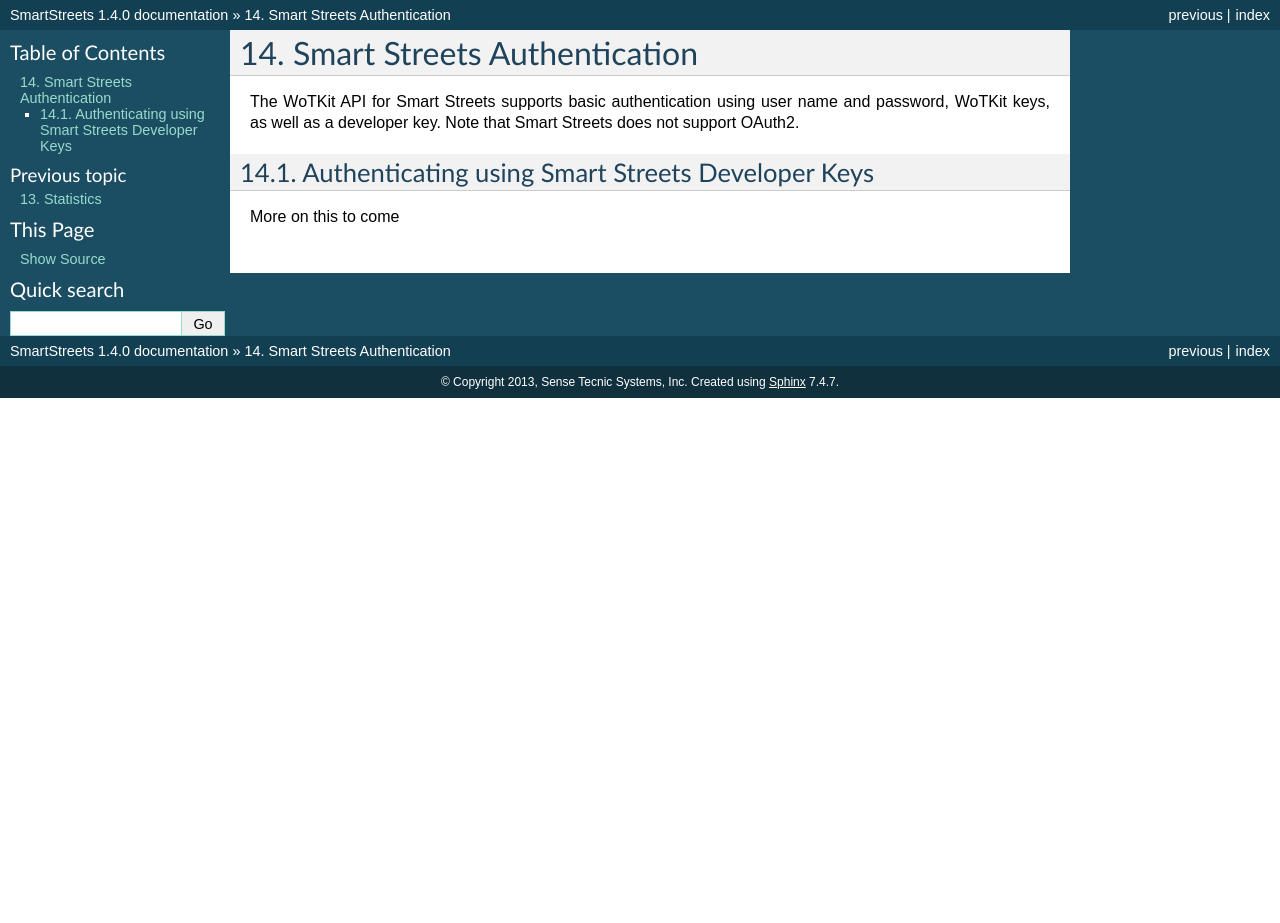
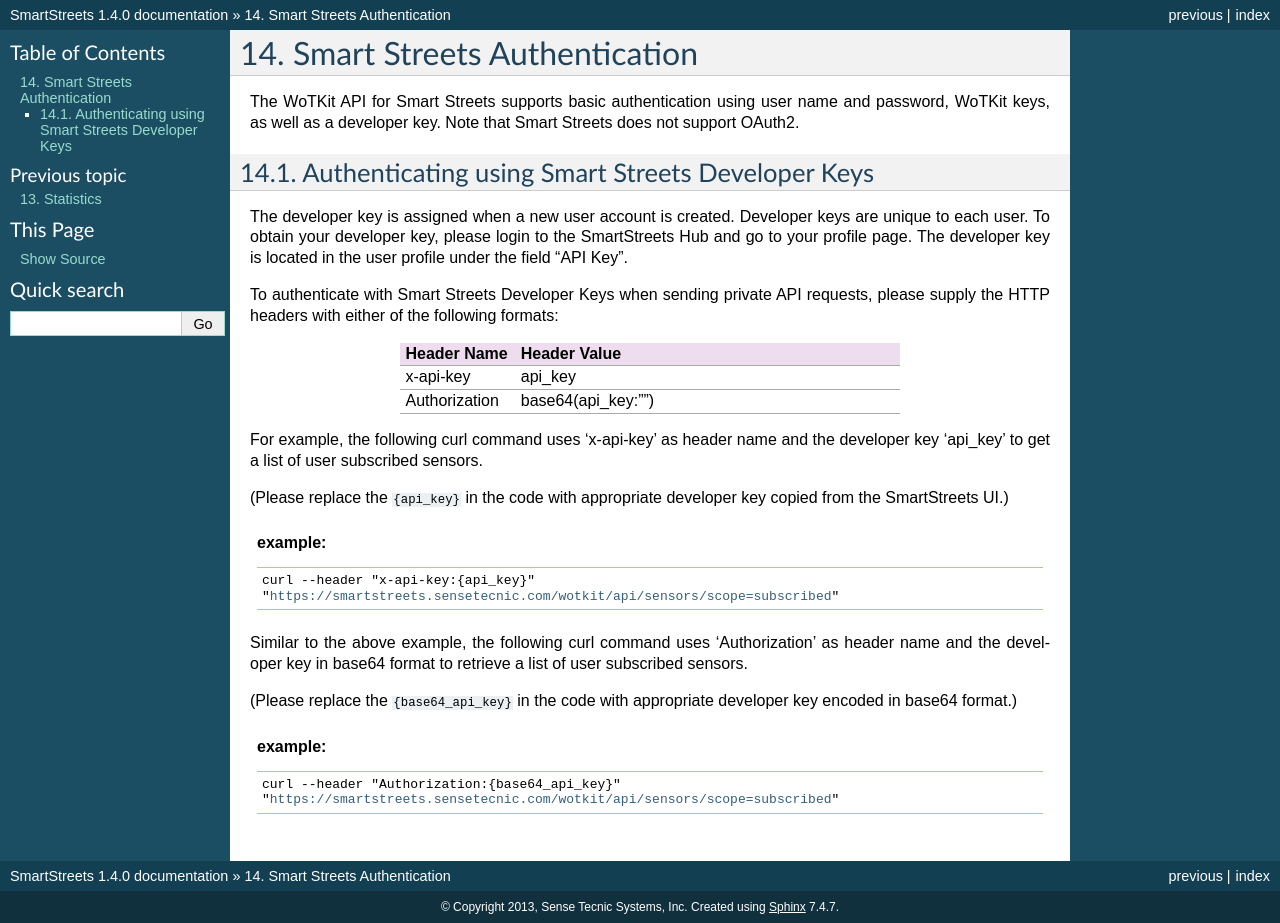
Before and after one commit to SenseTecnic/wotkit-docs, a Sphinx documentation site: the page built from source/api_smartstreets.rst, in a window 1280 px wide. Built offline with Sphinx 7.4.7, drawn with Linux system fonts in a browser that asks for light colours; formulas are drawn with MathJax 3; pages that are not in the unit, such as notebooks, are missing from menus; before the commit the page ends 900 px from its top, so only the background shows below that.

Commit message:
updated api_smartstreets

```diff
--- a/source/api_smartstreets.rst
+++ b/source/api_smartstreets.rst
@@ -12,4 +12,44 @@
 
 Authenticating using Smart Streets Developer Keys
 -------------------------------------------------
-More on this to come
+The developer key is assigned when a new user account is created. Developer keys are unique to each user. To obtain your developer key, please login to the SmartStreets Hub and go to your profile page. The developer key is located in the user profile under the field "API Key".
+
+To authenticate with Smart Streets Developer Keys when sending private API requests, please supply the HTTP headers with either of the following formats:
+
+.. list-table::
+	:widths: 15, 50
+	:header-rows: 1
+
+	* - Header Name
+	  - Header Value
+	* - x-api-key
+	  - api_key
+	* - Authorization
+	  - base64(api_key:"")
+
+
+
+For example, the following curl command uses 'x-api-key' as header name and the developer key 'api_key' to get a list of user subscribed sensors.
+
+(Please replace the ``{api_key}`` in the code with appropriate developer key copied from the SmartStreets UI.)
+
+
+.. admonition:: example
+
+	.. parsed-literal::
+
+		curl --header "x-api-key:{api_key}"
+		":wotkit-api:`sensors/scope=subscribed`"
+
+
+Similar to the above example, the following curl command uses 'Authorization' as header name and the developer key in base64 format to retrieve a list of user subscribed sensors.
+
+(Please replace the ``{base64_api_key}`` in the code with appropriate developer key encoded in base64 format.)
+
+
+.. admonition:: example
+
+	.. parsed-literal::
+
+		curl --header "Authorization:{base64_api_key}"
+		":wotkit-api:`sensors/scope=subscribed`"
```
